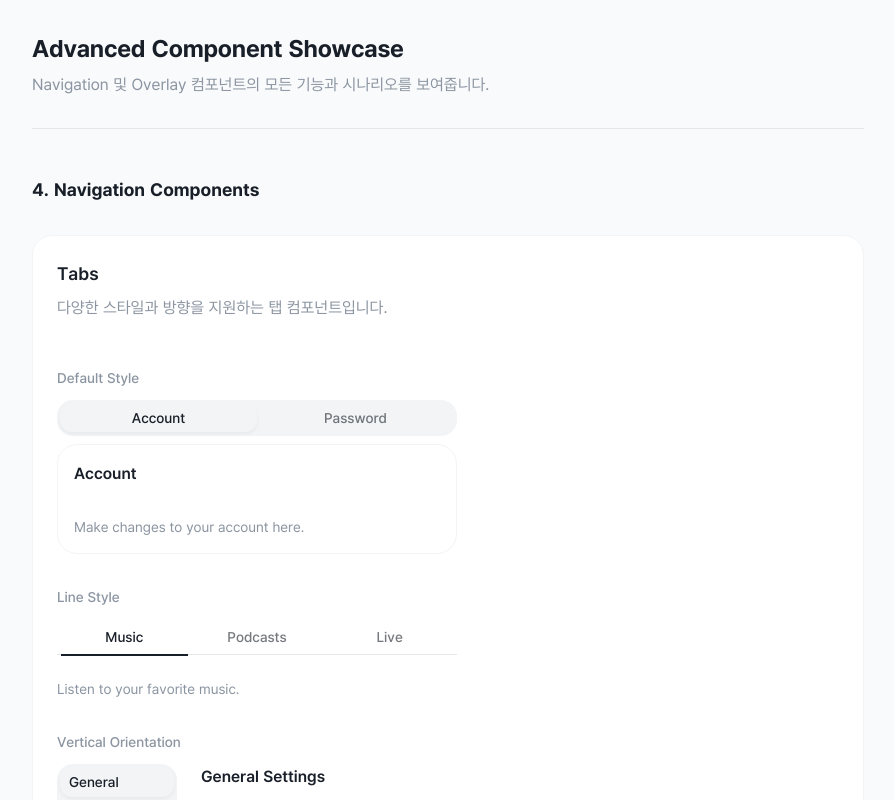
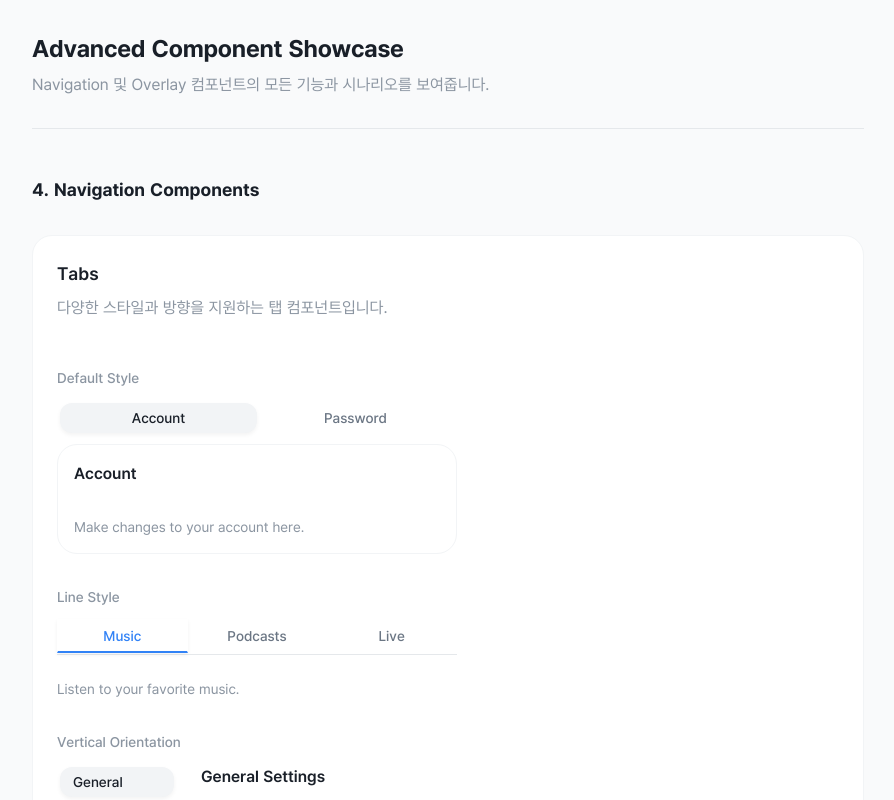
Before and after one commit to zmzmway/zmzm-front, a Next.js app: page / in a window 1280 px wide. Shown: the top 800 px of the page, without its empty margins (192-1086 px from the left). Built offline with nearby package versions, Linux system fonts and the light colour scheme; no server answers.

Commit message:
🎨Design: improve TABS UI

```diff
--- a/src/components/navigation/pagination/index.tsx
+++ b/src/components/navigation/pagination/index.tsx
@@ -17,6 +17,5 @@ export const Pagination = Object.assign(Root, {
   Ellipsis,
 });
 
-export * from "./constants";
 export * from "./variable";
 export * from "./type";
--- /dev/null
+++ b/src/components/navigation/tabs/compound/content.tsx
@@ -0,0 +1,17 @@
+"use client";
+
+import * as TabsPrimitive from "@radix-ui/react-tabs";
+import { cn } from "@/libs";
+import { TABS_STYLES } from "../variable";
+import { TabsContentProps } from "../type";
+import { SLOT } from "../constants";
+
+export function Content({ className, ...props }: TabsContentProps) {
+  return (
+    <TabsPrimitive.Content
+      data-slot={SLOT.CONTENT}
+      className={cn(TABS_STYLES.content, className)}
+      {...props}
+    />
+  );
+}
--- /dev/null
+++ b/src/components/navigation/tabs/compound/index.ts
@@ -0,0 +1,4 @@
+export * from "./root";
+export * from "./list";
+export * from "./trigger";
+export * from "./content";
--- /dev/null
+++ b/src/components/navigation/tabs/compound/list.tsx
@@ -0,0 +1,35 @@
+"use client";
+
+import * as TabsPrimitive from "@radix-ui/react-tabs";
+import { cn } from "@/libs";
+import { TABS_STYLES } from "../variable";
+import { TabsListProps, TabsSize, TabsVariant } from "../type";
+import { SLOT, DEFAULT } from "../constants";
+
+export function List({
+  className,
+  variant = DEFAULT.VARIANT,
+  size = DEFAULT.SIZE,
+  indicatorColor,
+  style,
+  ...props
+}: TabsListProps) {
+  return (
+    <TabsPrimitive.List
+      data-slot={SLOT.LIST}
+      data-variant={variant}
+      data-size={size}
+      className={cn(
+        TABS_STYLES.list.base,
+        TABS_STYLES.list.variant[variant as TabsVariant],
+        TABS_STYLES.list.size[size as TabsSize],
+        className,
+      )}
+      style={{
+        ...style,
+        ...(indicatorColor && { "--tabs-indicator-color": indicatorColor } as React.CSSProperties),
+      }}
+      {...props}
+    />
+  );
+}
--- /dev/null
+++ b/src/components/navigation/tabs/compound/root.tsx
@@ -0,0 +1,25 @@
+"use client";
+
+import * as TabsPrimitive from "@radix-ui/react-tabs";
+import { cn } from "@/libs";
+import { TABS_STYLES } from "../variable";
+import { TabsProps } from "../type";
+import { SLOT, DEFAULT } from "../constants";
+
+export function Root({
+  className,
+  orientation = DEFAULT.ORIENTATION,
+  size = DEFAULT.SIZE,
+  ...props
+}: TabsProps) {
+  return (
+    <TabsPrimitive.Root
+      data-slot={SLOT.ROOT}
+      data-orientation={orientation}
+      data-size={size}
+      orientation={orientation}
+      className={cn(TABS_STYLES.root, className)}
+      {...props}
+    />
+  );
+}
--- /dev/null
+++ b/src/components/navigation/tabs/compound/trigger.tsx
@@ -0,0 +1,26 @@
+"use client";
+
+import * as TabsPrimitive from "@radix-ui/react-tabs";
+import { cn } from "@/libs";
+import { TABS_STYLES } from "../variable";
+import { TabsTriggerProps, TabsSize } from "../type";
+import { SLOT, DEFAULT } from "../constants";
+
+export function Trigger({
+  className,
+  size = DEFAULT.SIZE,
+  ...props
+}: TabsTriggerProps) {
+  return (
+    <TabsPrimitive.Trigger
+      data-slot={SLOT.TRIGGER}
+      data-size={size}
+      className={cn(
+        TABS_STYLES.trigger.base,
+        TABS_STYLES.trigger.size[size as TabsSize],
+        className,
+      )}
+      {...props}
+    />
+  );
+}
--- /dev/null
+++ b/src/components/navigation/tabs/constants.ts
@@ -0,0 +1,28 @@
+export const SLOT = {
+  ROOT: "tabs",
+  LIST: "tabs-list",
+  TRIGGER: "tabs-trigger",
+  CONTENT: "tabs-content",
+} as const;
+
+export const VARIANT = {
+  DEFAULT: "default",
+  LINE: "line",
+} as const;
+
+export const SIZE = {
+  SM: "sm",
+  DEFAULT: "default",
+  LG: "lg",
+} as const;
+
+export const ORIENTATION = {
+  HORIZONTAL: "horizontal",
+  VERTICAL: "vertical",
+} as const;
+
+export const DEFAULT = {
+  VARIANT: VARIANT.DEFAULT,
+  SIZE: SIZE.DEFAULT,
+  ORIENTATION: ORIENTATION.HORIZONTAL,
+} as const;
--- a/src/components/navigation/tabs/index.tsx
+++ b/src/components/navigation/tabs/index.tsx
@@ -1,9 +1,9 @@
 import {
-  Tabs as Root,
-  TabsList as List,
-  TabsTrigger as Trigger,
-  TabsContent as Content,
-} from "./tabs";
+  Root,
+  List,
+  Trigger,
+  Content,
+} from "./compound";
 
 export const Tabs = Object.assign(Root, {
   List,
--- a/src/components/navigation/tabs/tabs.tsx
+++ /dev/null
@@ -1,57 +0,0 @@
-"use client";
-
-import * as TabsPrimitive from "@radix-ui/react-tabs";
-
-import { cn } from "@/libs";
-import { tabsListVariants, TABS_STYLES } from "./variable";
-import {
-  TabsProps,
-  TabsListProps,
-  TabsTriggerProps,
-  TabsContentProps,
-} from "./type";
-
-function Tabs({ className, orientation = "horizontal", ...props }: TabsProps) {
-  return (
-    <TabsPrimitive.Root
-      data-slot="tabs"
-      data-orientation={orientation}
-      orientation={orientation}
-      className={cn(TABS_STYLES.root, className)}
-      {...props}
-    />
-  );
-}
-
-function TabsList({ className, variant = "default", ...props }: TabsListProps) {
-  return (
-    <TabsPrimitive.List
-      data-slot="tabs-list"
-      data-variant={variant}
-      className={cn(tabsListVariants({ variant }), className)}
-      {...props}
-    />
-  );
-}
-
-function TabsTrigger({ className, ...props }: TabsTriggerProps) {
-  return (
-    <TabsPrimitive.Trigger
-      data-slot="tabs-trigger"
-      className={cn(TABS_STYLES.trigger, className)}
-      {...props}
-    />
-  );
-}
-
-function TabsContent({ className, ...props }: TabsContentProps) {
-  return (
-    <TabsPrimitive.Content
-      data-slot="tabs-content"
-      className={cn(TABS_STYLES.content, className)}
-      {...props}
-    />
-  );
-}
-
-export { Tabs, TabsList, TabsTrigger, TabsContent };
--- a/src/components/navigation/tabs/type.ts
+++ b/src/components/navigation/tabs/type.ts
@@ -2,16 +2,22 @@ import * as TabsPrimitive from "@radix-ui/react-tabs";
 import { type VariantProps } from "class-variance-authority";
 import { tabsListVariants } from "./variable";
 
-export type TabsProps = React.ComponentProps<
-  typeof TabsPrimitive.Root
->;
+export type TabsSize = "sm" | "default" | "lg";
+export type TabsVariant = "default" | "line";
+
+export type TabsProps = {
+  size?: TabsSize;
+} & React.ComponentProps<typeof TabsPrimitive.Root>;
+
 export interface TabsListProps
-  extends
-    React.ComponentProps<typeof TabsPrimitive.List>,
-    VariantProps<typeof tabsListVariants> {}
-export type TabsTriggerProps = React.ComponentProps<
-  typeof TabsPrimitive.Trigger
->;
-export type TabsContentProps = React.ComponentProps<
-  typeof TabsPrimitive.Content
->;
+  extends React.ComponentProps<typeof TabsPrimitive.List>,
+    VariantProps<typeof tabsListVariants> {
+  indicatorColor?: string;
+}
+
+export type TabsTriggerProps = {
+  size?: TabsSize;
+  variant?: TabsVariant;
+} & React.ComponentProps<typeof TabsPrimitive.Trigger>;
+
+export type TabsContentProps = React.ComponentProps<typeof TabsPrimitive.Content>;
--- a/src/components/navigation/tabs/variable.ts
+++ b/src/components/navigation/tabs/variable.ts
@@ -1,22 +1,48 @@
-import { cva } from "class-variance-authority"
+import { cva } from "class-variance-authority";
+import { SIZE, VARIANT } from "./constants";
 
 export const tabsListVariants = cva(
-  "rounded-lg p-[3px] group-data-[orientation=horizontal]/tabs:h-9 data-[variant=line]:rounded-none group/tabs-list text-gray-500 inline-flex w-fit items-center justify-center group-data-[orientation=vertical]/tabs:h-fit group-data-[orientation=vertical]/tabs:flex-col",
+  "rounded-lg p-[3px] data-[variant=line]:rounded-none group/tabs-list text-gray-500 inline-flex w-fit items-center justify-center group-data-[orientation=vertical]/tabs:h-fit group-data-[orientation=vertical]/tabs:flex-col",
   {
     variants: {
       variant: {
-        default: "bg-bg-neutral",
-        line: "gap-1 bg-transparent",
+        [VARIANT.DEFAULT]: "bg-bg-neutral",
+        [VARIANT.LINE]: "gap-1 bg-transparent p-0",
+      },
+      size: {
+        [SIZE.SM]: "group-data-[orientation=horizontal]/tabs:h-8",
+        [SIZE.DEFAULT]: "group-data-[orientation=horizontal]/tabs:h-9",
+        [SIZE.LG]: "group-data-[orientation=horizontal]/tabs:h-10",
       },
     },
     defaultVariants: {
-      variant: "default",
+      variant: VARIANT.DEFAULT,
+      size: SIZE.DEFAULT,
     },
   }
-)
+);
 
 export const TABS_STYLES = {
   root: "group/tabs flex gap-2 data-[orientation=horizontal]:flex-col",
-  trigger: "focus-visible:border-blue-500 focus-visible:ring-blue-500/50 focus-visible:outline-blue-500 text-foreground/60 hover:text-foreground relative inline-flex h-[calc(100%-1px)] flex-1 items-center justify-center gap-1.5 rounded-md border border-transparent px-2 py-1 text-sm font-medium whitespace-nowrap transition-all group-data-[orientation=vertical]/tabs:w-full group-data-[orientation=vertical]/tabs:justify-start focus-visible:ring-[3px] focus-visible:outline-1 disabled:pointer-events-none disabled:opacity-50 group-data-[variant=default]/tabs-list:data-[state=active]:shadow-sm group-data-[variant=line]/tabs-list:data-[state=active]:shadow-none [&_svg]:pointer-events-none [&_svg]:shrink-0 [&_svg:not([class*='size-'])]:size-4 group-data-[variant=line]/tabs-list:bg-transparent group-data-[variant=line]/tabs-list:data-[state=active]:bg-transparent data-[state=active]:bg-background data-[state=active]:text-foreground after:bg-foreground after:absolute after:opacity-0 after:transition-opacity group-data-[orientation=horizontal]/tabs:after:inset-x-0 group-data-[orientation=horizontal]/tabs:after:bottom-[-5px] group-data-[orientation=horizontal]/tabs:after:h-0.5 group-data-[orientation=vertical]/tabs:after:inset-y-0 group-data-[orientation=vertical]/tabs:after:-right-1 group-data-[orientation=vertical]/tabs:after:w-0.5 group-data-[variant=line]/tabs-list:data-[state=active]:after:opacity-100",
+  list: {
+    base: "p-[3px] group/tabs-list text-gray-500 inline-flex w-fit items-center justify-center group-data-[orientation=vertical]/tabs:h-fit group-data-[orientation=vertical]/tabs:flex-col",
+    variant: {
+      [VARIANT.DEFAULT]: "",
+      [VARIANT.LINE]: "rounded-none gap-1 bg-transparent p-0 border-b border-border-default",
+    },
+    size: {
+      [SIZE.SM]: "group-data-[orientation=horizontal]/tabs:h-8",
+      [SIZE.DEFAULT]: "group-data-[orientation=horizontal]/tabs:h-9",
+      [SIZE.LG]: "group-data-[orientation=horizontal]/tabs:h-10",
+    },
+  },
+  trigger: {
+    base: "focus-visible:border-ring focus-visible:ring-ring/50 text-text-alternative hover:text-text-strong relative inline-flex h-full flex-1 items-center justify-center gap-1.5 border border-transparent px-2 py-1 font-medium whitespace-nowrap transition-all group-data-[orientation=vertical]/tabs:w-full group-data-[orientation=vertical]/tabs:justify-start focus-visible:ring-[3px] focus-visible:outline-1 disabled:pointer-events-none disabled:opacity-50 [&_svg]:pointer-events-none [&_svg]:shrink-0 rounded-md data-[state=active]:bg-background data-[state=active]:text-text-strong data-[state=active]:shadow-sm group-data-[variant=line]/tabs-list:rounded-none group-data-[variant=line]/tabs-list:bg-transparent group-data-[variant=line]/tabs-list:shadow-none group-data-[variant=line]/tabs-list:data-[state=active]:bg-transparent group-data-[variant=line]/tabs-list:data-[state=active]:text-primary group-data-[variant=line]/tabs-list:border-b-2 group-data-[variant=line]/tabs-list:border-b-transparent group-data-[variant=line]/tabs-list:data-[state=active]:border-b-current group-data-[variant=line]/tabs-list:mb-[-1px]",
+    size: {
+      [SIZE.SM]: "text-xs px-2 [&_svg:not([class*='size-'])]:size-3",
+      [SIZE.DEFAULT]: "text-sm px-3 [&_svg:not([class*='size-'])]:size-4",
+      [SIZE.LG]: "text-base px-4 [&_svg:not([class*='size-'])]:size-5",
+    },
+  },
   content: "flex-1 outline-none",
-}
+} as const;
```
